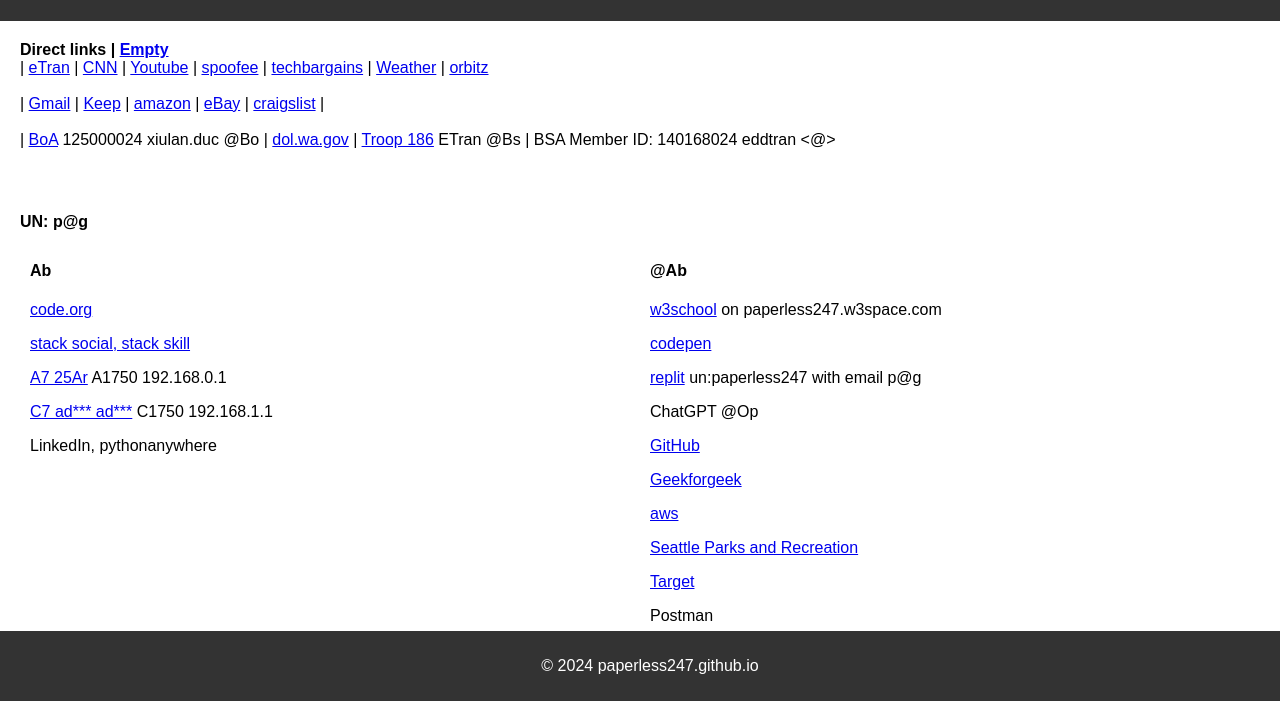
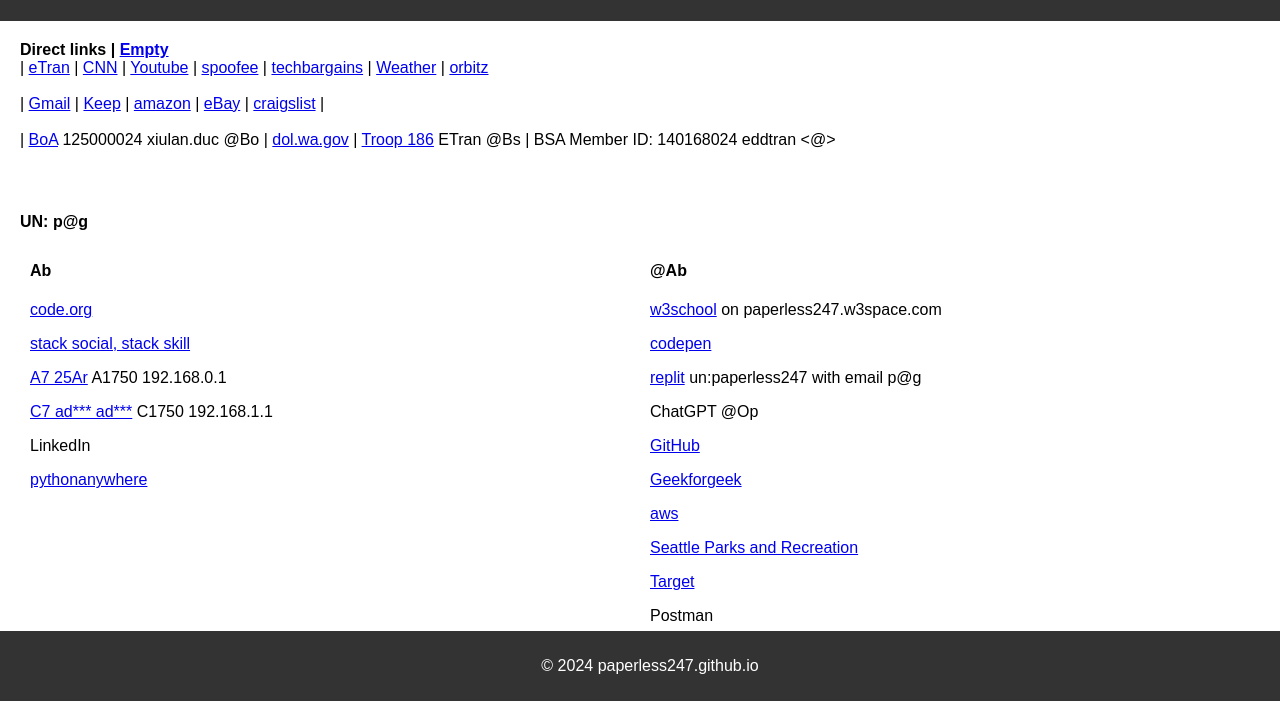
Before and after one commit to paperless247/paperless247.github.io, a plain HTML site: page onlyMe.html in a window 1280 px wide. Shown: the part 99-800 px from the top of the page. Drawn offline with Linux system fonts and the light colour scheme.

Commit message:
Py anywhere

```diff
--- a/onlyMe.html
+++ b/onlyMe.html
@@ -51,7 +51,8 @@
             <p><a href="https://stackskills.com/" target="_blank">stack social, stack skill</a></p>
             <p><a href="http://192.168.0.1/" target="_blank">A7 25Ar</a> A1750 192.168.0.1</p>
             <p><a href="http://192.168.1.1/" target="_blank">C7 ad*** ad***</a> C1750 192.168.1.1</p>
-            <p>LinkedIn, pythonanywhere</p>
+            <p>LinkedIn</p>
+            <p><a href="https://www.pythonanywhere.com/user/paperless247/" target="_blank">pythonanywhere</a></p>
           </div>
           <div class="column">
             <h4>@Ab</h4>
```
